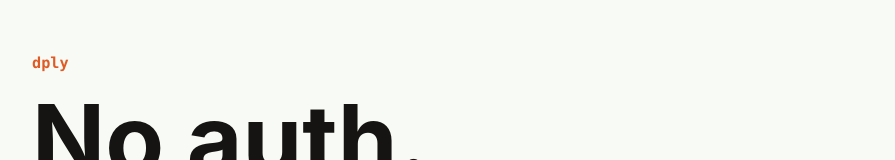
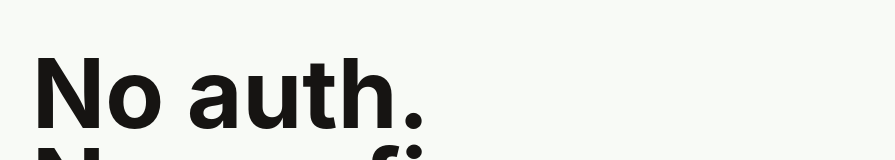
Before and after one commit to southpolesteve/dply, a React (Vite) app in the folder site/: page / in a window 1280 px wide. Shown: the top 160 px of the page, without its empty margins (192-1087 px from the left). Built offline with nearby package versions, Linux system fonts and the light colour scheme.

Commit message:
Lead dply homepage with tagline

```diff
--- a/site/src/main.tsx
+++ b/site/src/main.tsx
@@ -37,7 +37,6 @@ function App() {
   return (
     <main className="page">
       <header className="hero">
-        <p className="brand">dply</p>
         <h1>
           <span>No auth.</span>
           <span>No config.</span>
--- a/site/src/styles.css
+++ b/site/src/styles.css
@@ -37,19 +37,11 @@ a {
 .page {
   margin: 0 auto;
   max-width: 880px;
-  padding: 54px 24px 72px;
+  padding: 48px 24px 72px;
 }
 
 .hero {
   padding-bottom: 42px;
-}
-
-.brand {
-  color: var(--accent);
-  font-family: "SFMono-Regular", Consolas, "Liberation Mono", monospace;
-  font-size: 0.95rem;
-  font-weight: 800;
-  margin: 0 0 22px;
 }
 
 h1,
```
